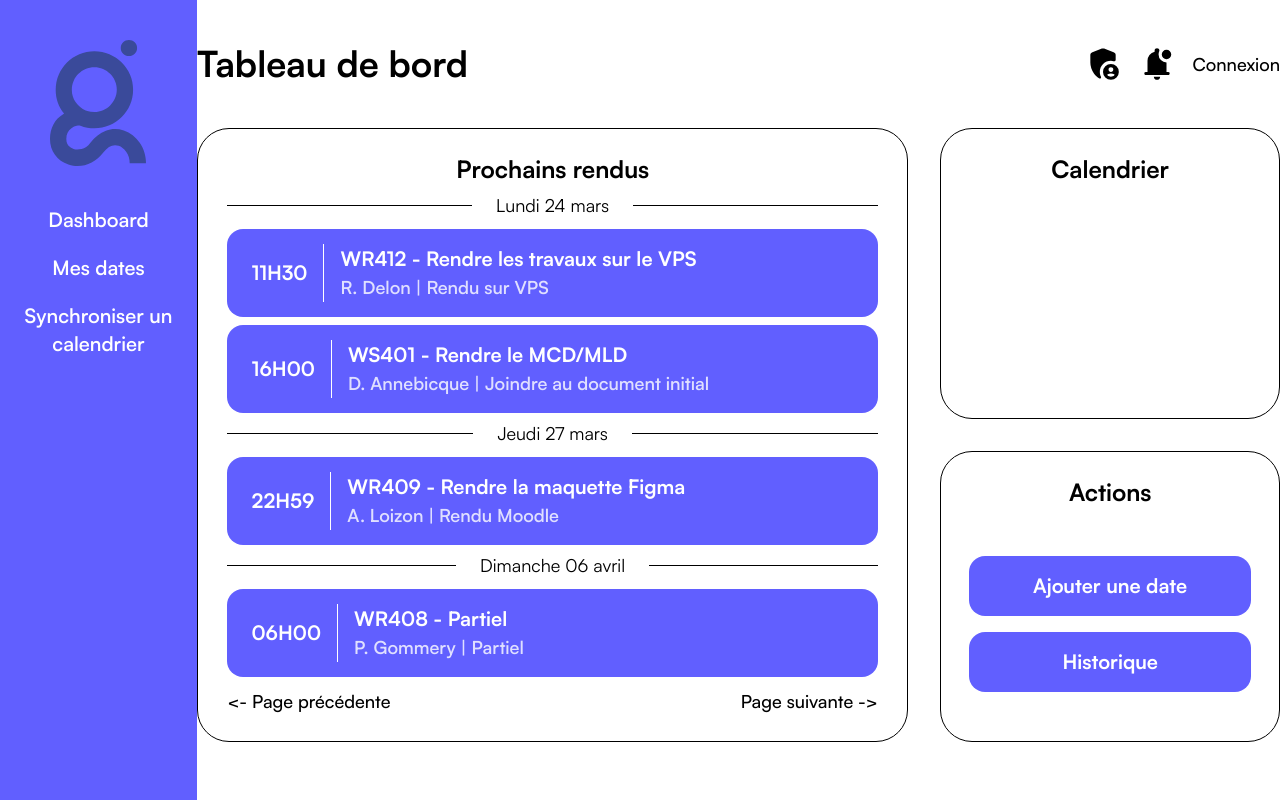
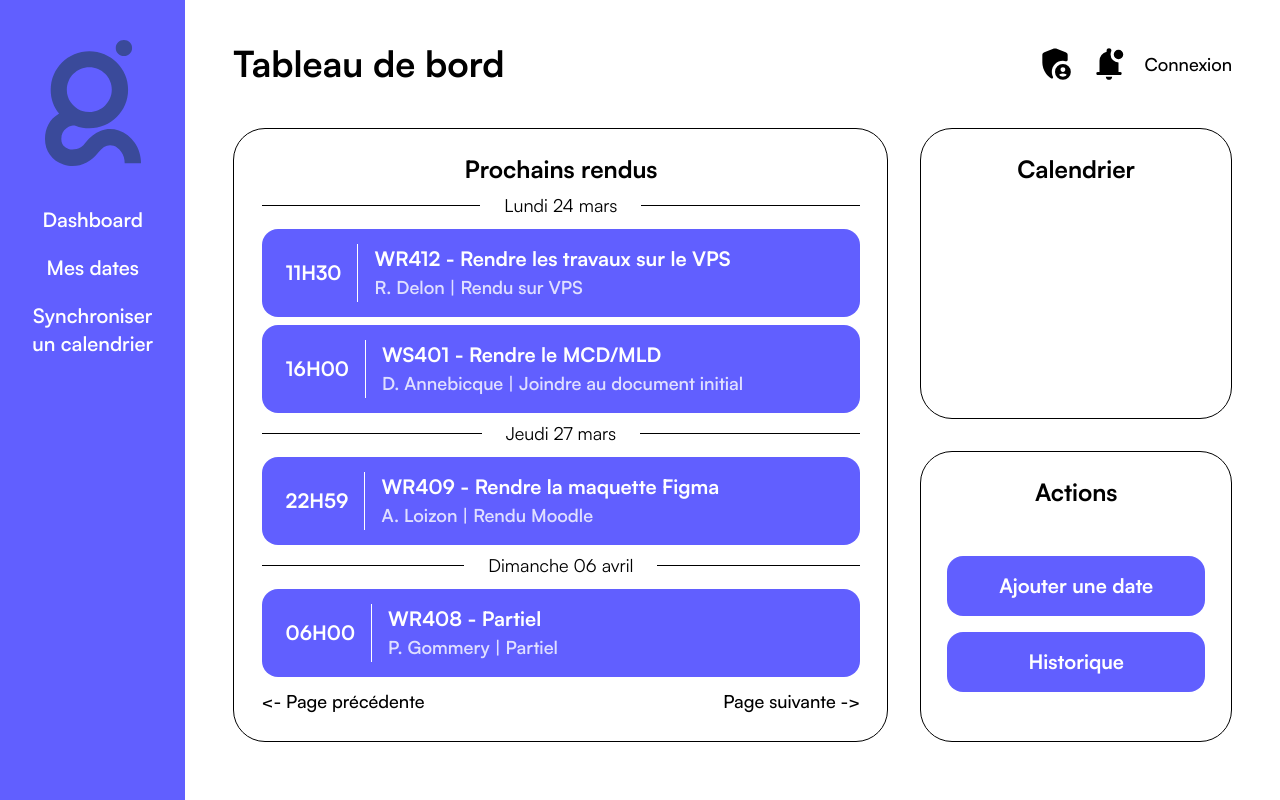
Before and after one commit to valentinbgt/sae401, a Nuxt app: page / in a window 1280 px wide. Built offline with nearby package versions, Linux system fonts and the light colour scheme.

Commit message:
modification du du padding
modif pading

```diff
--- a/app.vue
+++ b/app.vue
@@ -13,7 +13,7 @@ const hideNavMenu = noNavRoutes.includes(route.path)
         <template v-if="!hideNavMenu">
           <NavMenu />
         </template>
-        <div class="w-full">
+        <div class="mx-12 w-full">
           <NuxtPage />
         </div>
       </div>
```
